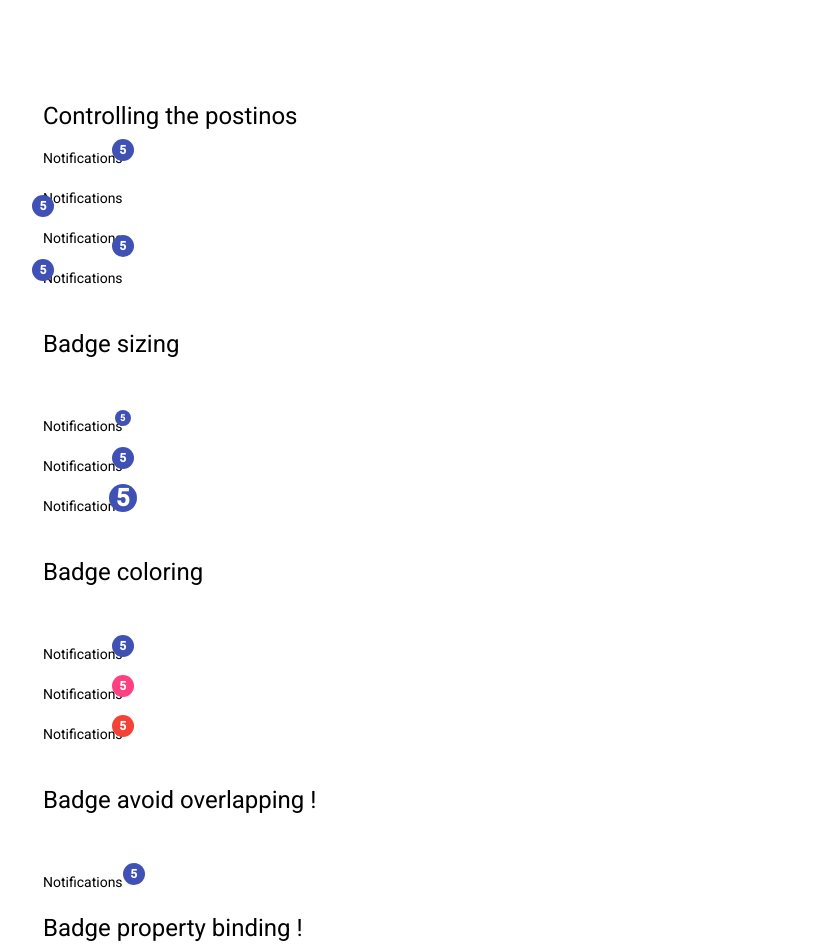
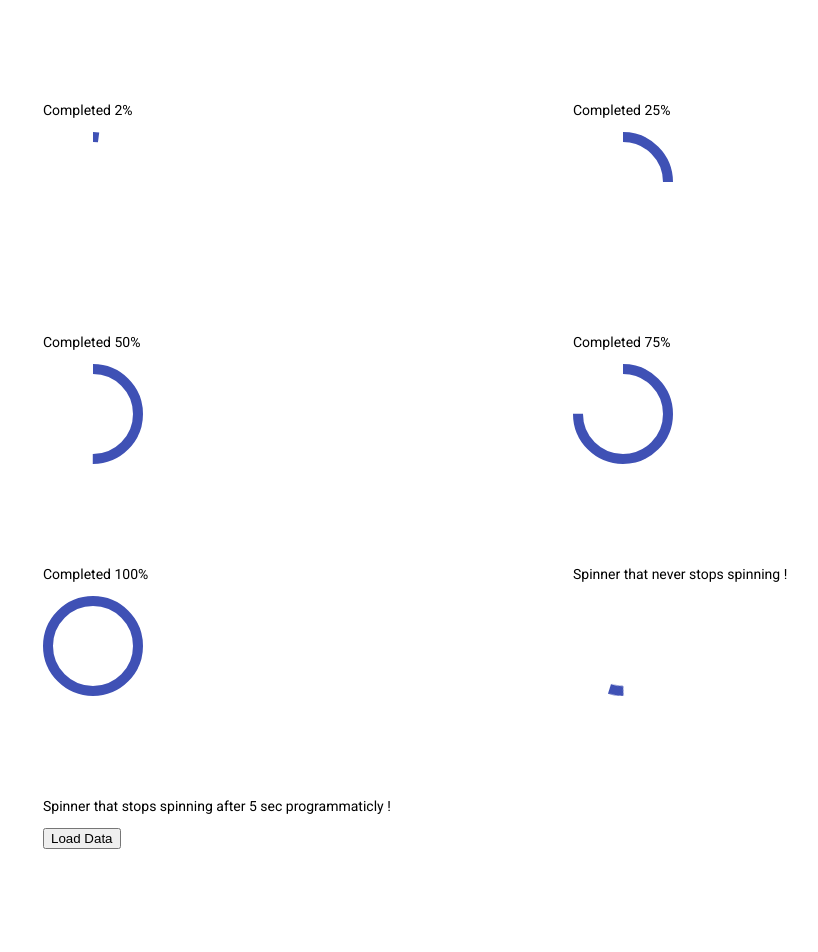
Before and after one commit to spankbang/AngularMaterial, an Angular app: page / in a window 1280 px wide. Shown: the top 952 px of the page, without its empty margins (117-935 px from the left). Built offline with nearby package versions, Linux system fonts and the light colour scheme.

Commit message:
added code

```diff
--- a/src/app/app.component.html
+++ b/src/app/app.component.html
@@ -1,154 +1,50 @@
-<div class="container">
-
-  <h1>Controlling the postinos </h1>
-
-  <span
-      matBadge="5"
-  >
-    Notifications
-  </span>
-
-  <br> <br>
-
-  <!--  Controlling the postinos ! -->
-    <span
-      matBadge="5"
-      matBadgePosition="below before"
-  >
-    Notifications
-  </span>
+<!-- import { MatProgressSpinnerModule } from '@angular/material/progress-spinner'; -->
 
 
-  <br> <br>
+<div class="container">
+  <div>
+    <p>Completed 2%</p>
+    <mat-progress-spinner value="2"></mat-progress-spinner>
+  </div>
 
-  <span
-      matBadge="5"
-      matBadgePosition="below after"
-  >
-    Notifications
-  </span>
-
-  <br> <br>
-
-  <span
-      matBadge="5"
-      matBadgePosition="above before"
-  >
-    Notifications
-  </span>
-
-  <!--  Controlling the postinos above ! -->
+  <div>
+    <p>Completed 25%</p>
+    <mat-progress-spinner value="25"></mat-progress-spinner>
+  </div>
+  <div>
+    <p>Completed 50%</p>
+    <mat-progress-spinner value="50"></mat-progress-spinner>
+  </div>
+  <div>
+    <p>Completed 75%</p>
+    <mat-progress-spinner value="75"></mat-progress-spinner>
+  </div>
+  <div>
+    <p>Completed 100%</p>
+    <mat-progress-spinner value="100"></mat-progress-spinner>
+  </div>
 
 
 
-  <br> <br> <br>
+  <div>
+    <p> Spinner that never stops spinning !</p>
+    <mat-spinner></mat-spinner>
+
+  </div>
 
 
+  <div>
+    <p> Spinner that stops spinning after 5 sec programmaticly !</p>
+    <button mat-button (click)="loadData()">Load Data</button>
+    <mat-spinner *ngIf="showSpiinning"></mat-spinner>
 
-  <!-- Badge sizing ! -->
-  <h1>Badge sizing</h1>
-  <br> <br>
-
-  <span
-      matBadge="5"
-      matBadgeSize="small"
-  >
-    Notifications
-  </span>
-  <br> <br>
-
-  <span
-      matBadge="5"
-      matBadgeSize="medium"
-  >
-    Notifications
-  </span>
-
-  <br> <br>
-
-  <span matBadge="5" matBadgeSize="large">
-    Notifications
-  </span>
-
-
+  </div>
 
   <br> <br> <br>
-
-
-
-  <!-- Badge coloring ! -->
-  <h1>Badge coloring</h1>
-  <br> <br>
-
-  <span
-      matBadge="5"
-      matBadgeColor="primary"
-  >
-    Notifications
-  </span>
-
-  <br> <br>
-
-  <span
-      matBadge="5"
-      matBadgeColor="accent"
-  >
-    Notifications
-  </span>
-
-  <br> <br>
-
-  <span
-      matBadge="5"
-      matBadgeColor="warn"
-  >
-    Notifications
-  </span>
+<br> <br> <br><br> <br> <br><br> <br> <br><br> <br> <br>
 
 
 
 
-  <br> <br> <br>
-
-
-
-  <!-- Badge coloring ! -->
-  <h1>Badge avoid overlapping !</h1>
-  <br> <br>
-  <span
-      matBadge="5"
-      matBadgeOverlap="false"
-  >
-    Notifications
-  </span>
-
-
-  <br> <br>
-
-
-
-  <!-- Badge coloring ! -->
-  <h1>Badge property binding !</h1>
-  <br> <br>
-  <span
-      [matBadge]="notifications"
-
-  >
-    Notifications
-  </span>
-  <br> <br> <br>
-
-
-
-  <!-- Badge coloring ! -->
-  <h1>Badge conditional rendering !</h1>
-  <br> <br>
-  <span
-      [matBadge]="notifications"
-      [matBadgeHidden]="notifications === '0'"
-  >
-    Notifications
-  </span>
-  <br> <br> <br>
 
 </div>
--- a/src/app/app.component.scss
+++ b/src/app/app.component.scss
@@ -1,4 +1,8 @@
 .container {
     width: 75%;
     margin: 100px auto;
+    display: grid;
+    grid-template-columns: 1fr 1fr;
+    justify-content: center;
+    grid-gap:100px;
 }
--- a/src/app/app.component.ts
+++ b/src/app/app.component.ts
@@ -6,6 +6,16 @@ import { Component } from '@angular/core';
   styleUrls: ['./app.component.scss']
 })
 export class AppComponent {
-  title = 'BlogMiniProject';
-  notifications="85"
+
+
+  showSpiinning = false
+
+  loadData() {
+    this.showSpiinning = true
+
+    setTimeout(() => {
+      this.showSpiinning= false
+    },5000)
+  }
+
 }
--- a/src/app/materials/materials.module.ts
+++ b/src/app/materials/materials.module.ts
@@ -1,8 +1,8 @@
 import { NgModule } from '@angular/core';
-import { MatBadgeModule } from '@angular/material/badge'
+import { MatProgressSpinnerModule } from '@angular/material/progress-spinner';
 
 const MaterialComponents = [
-  MatBadgeModule
+  MatProgressSpinnerModule
 ]
 
 @NgModule({
```
